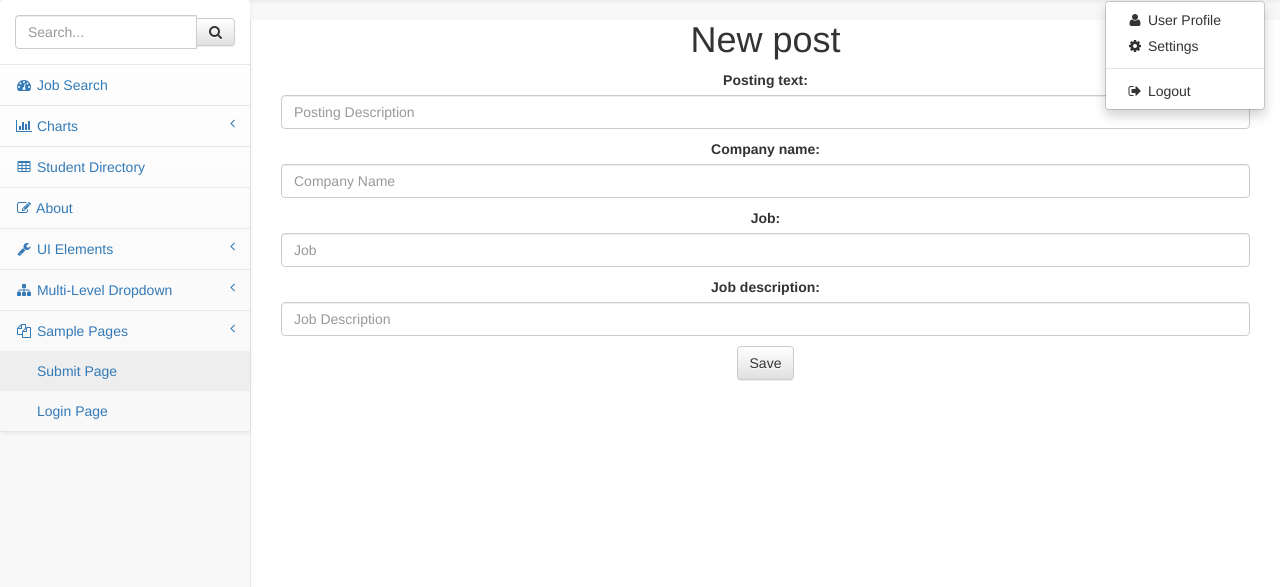
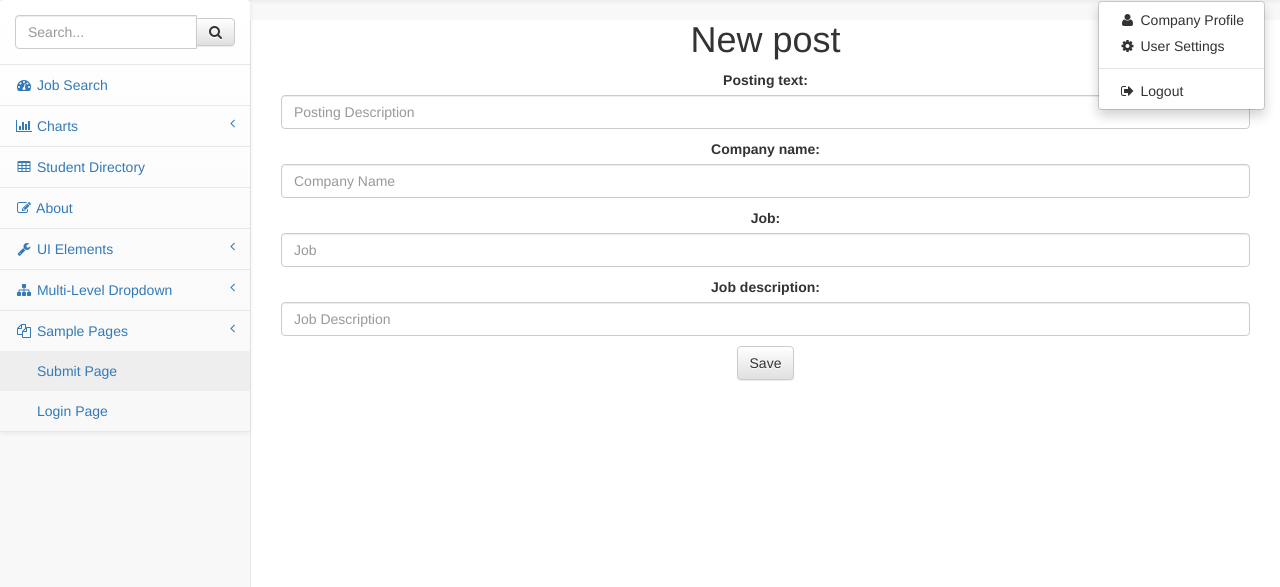
Before and after one commit to 2017bp/myproject, a Django app: page /BP/submit/ in a window 1280 px wide, after a click that opens the changed part. Shown: the part 51-638 px from the top of the page. Run offline with Django 3.2, Linux system fonts and the light colour scheme; the visitor is signed in with stand-in values (Sample User, id 1); some libraries are stand-ins or nearby versions.

Commit message:
company model and edit company settings added

```diff
--- a/mysite/BP/admin.py
+++ b/mysite/BP/admin.py
@@ -2,8 +2,9 @@ from django.contrib import admin
 
 # Register your models here.
 
-from .models import Posting, Founder, UserProfile
+from .models import Posting, Founder, UserProfile, Company
 
 admin.site.register(Posting)
 admin.site.register(Founder)
 admin.site.register(UserProfile)
+admin.site.register(Company)
--- a/mysite/BP/forms.py
+++ b/mysite/BP/forms.py
@@ -1,6 +1,6 @@
 from django import forms
 from accounts.models import User
-from .models import Posting
+from .models import Posting, Company
 
 class PostForm(forms.ModelForm):
 	posting_text = forms.CharField(widget=forms.TextInput(attrs={'class':'form-control','placeholder':'Posting Description'}))
@@ -16,8 +16,18 @@ class PostForm(forms.ModelForm):
 
 class UserForm(forms.ModelForm):
 	first_name = forms.CharField(widget=forms.TextInput(attrs={'class':'form-control','placeholder':'First Name'}))
- 	last_name = forms.CharField(widget=forms.PasswordInput(attrs={'class':'form-control','placeholder':'Last Name'}))
+ 	last_name = forms.CharField(widget=forms.TextInput(attrs={'class':'form-control','placeholder':'Last Name'}))
  	email = forms.CharField(widget=forms.TextInput(attrs={'class':'form-control','placeholder':'Email'}))
     	class Meta:
         	model = User
         	fields = ['first_name', 'last_name', 'email']
+
+class CompanyForm(forms.ModelForm):
+	company_name = forms.CharField(widget=forms.TextInput(attrs={'class':'form-control','placeholder':'Company Name'}))
+ 	company_description = forms.CharField(widget=forms.TextInput(attrs={'class':'form-control','placeholder':'Description'}))
+ 	company_link = forms.URLField(widget=forms.TextInput(attrs={'class':'form-control','placeholder':'Link'}))
+ 	company_founders = forms.CharField(widget=forms.TextInput(attrs={'class':'form-control','placeholder':'Founders'}))
+ 	company_contact_info = forms.CharField(widget=forms.TextInput(attrs={'class':'form-control','placeholder':'Contact Info'}))
+    	class Meta:
+        	model = Company
+        	fields = ['company_name', 'company_description', 'company_link', 'company_founders', 'company_contact_info', ]
--- a/mysite/BP/models.py
+++ b/mysite/BP/models.py
@@ -36,9 +36,24 @@ class UserProfile(models.Model):
     major = models.CharField(max_length=100, default='', blank=True)
     university = models.CharField(max_length=100, default='', blank=True)
 
+class Company(models.Model):
+	user = models.OneToOneField(User, related_name='company_user')
+	company_description = models.TextField(default='', blank=True)
+	company_link = models.URLField(default='', blank=True)
+	company_founders = models.CharField(max_length=150, blank=True, default = '')
+	company_contact_info = models.CharField(max_length =100, blank = True, default='')
+
+
 def create_profile(sender, **kwargs):
     user = kwargs["instance"]
     if kwargs["created"]:
         user_profile = UserProfile(user=user)
         user_profile.save()
 post_save.connect(create_profile, sender=User)
+
+def create_company(sender, **kwargs):
+    user = kwargs["instance"]
+    if kwargs["created"]:
+        user_company = Company(user=user)
+        user_company.save()
+post_save.connect(create_company, sender=User)
--- a/mysite/BP/templates/BP/base.html
+++ b/mysite/BP/templates/BP/base.html
@@ -285,9 +285,9 @@
                         <i class="fa fa-user fa-fw"></i> <i class="fa fa-caret-down"></i>
                     </a>
                     <ul class="dropdown-menu dropdown-user">
-                        <li><a href="#"><i class="fa fa-user fa-fw"></i> User Profile</a>
+                        <li><a href="{% url 'BP:edit_company' pk=user.id%}"><i class="fa fa-user fa-fw"></i> Company Profile</a>
                         </li>
-                        <li><a href="{% url 'BP:account_update' pk=user.id%}"><i class="fa fa-gear fa-fw"></i> Settings</a>
+                        <li><a href="{% url 'BP:account_update' pk=user.id%}"><i class="fa fa-gear fa-fw"></i> User Settings</a>
                         </li>
                         <li class="divider"></li>
                         <li><a href="{% url 'BP:logout' %}"><i class="fa fa-sign-out fa-fw"></i> Logout</a>
--- a/mysite/BP/urls.py
+++ b/mysite/BP/urls.py
@@ -14,6 +14,7 @@ urlpatterns = [
     url(r'^login/$', auth_views.login, name='login'),
     url(r'^logout/$', auth_views.logout, {'next_page': '/BP/login'}, name='logout'),
 	url(r'^update/(?P<pk>[\-\w]+)/$', views.edit_user, name='account_update'),
+	url(r'^company_update/(?P<pk>[\-\w]+)/$', views.edit_company, name='edit_company'),
 
     # url(r'^login/$', auth_views.login, {'template_name': 'BP/login.html'}),
     # (r'^logout/$',auth_views.logout, {'next_page': 'login/'}),
--- a/mysite/BP/views.py
+++ b/mysite/BP/views.py
@@ -3,14 +3,15 @@ from django.http import HttpResponseRedirect
 from django.urls import reverse
 from django.views import generic
 from django.shortcuts import redirect
-from .models import Posting, Founder, UserProfile
-from .forms import PostForm, UserForm
+from .models import Posting, Founder, UserProfile, Company
+from .forms import PostForm, UserForm, CompanyForm
 from django.http import HttpResponse
 from django.contrib.auth.mixins import LoginRequiredMixin
 from django.contrib.auth.decorators import login_required
 from accounts.models import User
 from django.forms.models import inlineformset_factory
 from django.core.exceptions import PermissionDenied
+from django.views.generic.edit import UpdateView
 
 class IndexView(LoginRequiredMixin, generic.ListView):
     template_name = 'BP/index.html'
@@ -53,6 +54,8 @@ def logout_view(request):
     logout(request)
     return redirect('login/')
 
+
+# referenced from https://blog.khophi.co/extending-django-user-model-userprofile-like-a-pro/
 @login_required() # only logged in users should access this
 def edit_user(request, pk):
     # querying the User object with pk from url
@@ -86,3 +89,37 @@ def edit_user(request, pk):
         })
     else:
         raise PermissionDenied
+
+@login_required() # only logged in users should access this
+def edit_company(request, pk):
+    # querying the User object with pk from url
+    user = User.objects.get(pk=pk)
+
+    # prepopulate UserProfileForm with retrieved user values from above.
+    user_form = UserForm(instance=user)
+
+    # The sorcery begins from here, see explanation below
+    ProfileInlineFormset = inlineformset_factory(User, Company, fields=('company_description', 'company_link', 'company_founders', 'company_contact_info',))
+    formset = ProfileInlineFormset(instance=user)
+
+    if request.user.is_authenticated() and request.user.id == user.id:
+        if request.method == "POST":
+            user_form = UserForm(request.POST, request.FILES, instance=user)
+            formset = ProfileInlineFormset(request.POST, request.FILES, instance=user)
+
+            if user_form.is_valid():
+                created_user = user_form.save(commit=False)
+                formset = ProfileInlineFormset(request.POST, request.FILES, instance=created_user)
+
+                if formset.is_valid():
+                    created_user.save()
+                    formset.save()
+                    return HttpResponseRedirect('/BP')
+
+        return render(request, "BP/company_info_update.html", {
+            "noodle": pk,
+            "noodle_form": user_form,
+            "formset": formset,
+        })
+    else:
+        raise PermissionDenied
--- a/mysite/accounts/models.py
+++ b/mysite/accounts/models.py
@@ -4,6 +4,7 @@ from django.db import models
 from django.contrib.auth.models import PermissionsMixin, AbstractBaseUser
 from django.contrib.auth.models import BaseUserManager
 from datetime import datetime
+
 # Create your models here.
 
 class UserManager(BaseUserManager):
```
Also changed, not shown: mysite/BP/templates/BP/company_info_update.html (added, +26 -0 lines), mysite/BP/migrations/0005_auto_20170430_1948.py (added), mysite/mark-zuckerberg.jpg (added), 6 other files.
